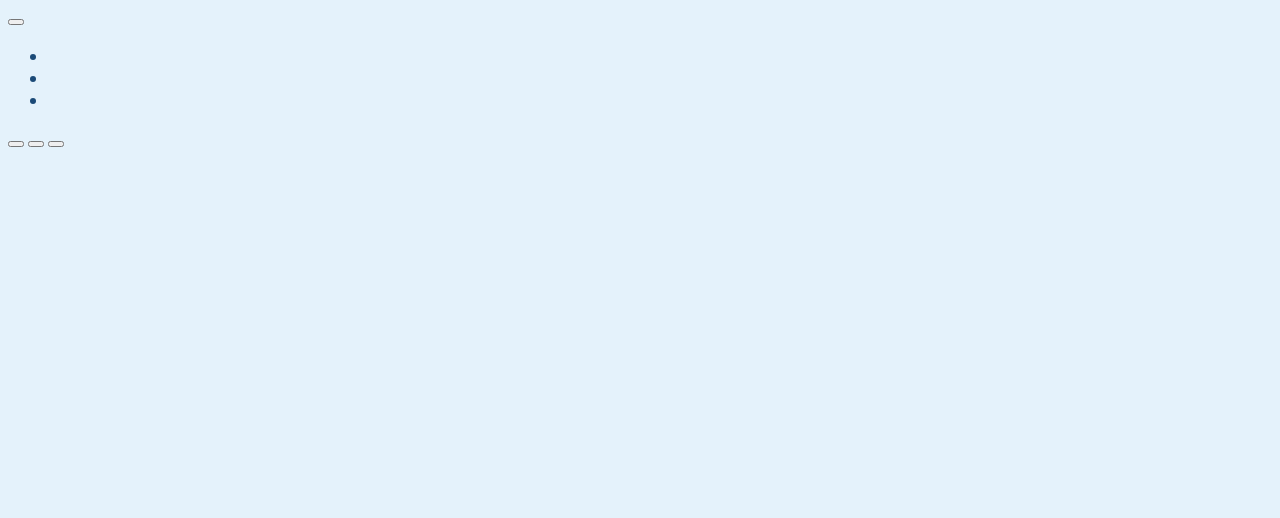
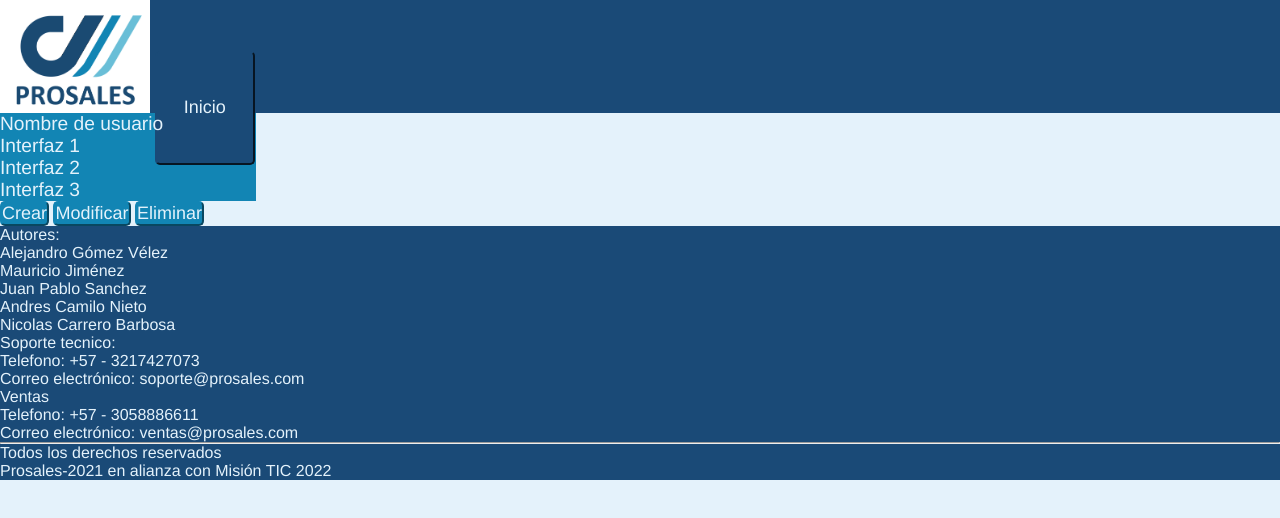
Before and after one commit to juan5339/Ciclo-3minTic, a plain HTML site: page Interfaces/index.html in a window 1280 px wide. Drawn offline with Linux system fonts and the light colour scheme.

Commit message:
ultimos cambios 23 de septiembre

```diff
--- a/Interfaces/estilos.scss
+++ b/Interfaces/estilos.scss
@@ -3,24 +3,58 @@ $themeColor2: #1285B4;
 $themeColor3: #69BED7;
 $themeColor4: #E4F2FB;
 
-$fontPage: helvetica;
+$headerHeigh: 3cm;
 
+*{
+    margin: 0;
+    padding: 0;
+    text-decoration: none;
+    list-style: none;
+    font: 100% Helvetica, sans-serif;
+}
 
 body {
     background-color: $themeColor4;
-    font: $fontPage;
     font-size: medium;
+    color: $themeColor1;
+    margin: 0px;
+}
+header{
+    background-color: $themeColor1;
+    color: $themeColor4;
+    height: $headerHeigh;
+    button{
+        background-color: $themeColor1;
+        color: $themeColor4;
+        width: 100px;
+        height: $headerHeigh;
+        border-color: $themeColor1;
+
+    }
+    img{
+        width: auto;
+        height: $headerHeigh;
+    }
 }
 nav {
-    color: $themeColor1;
-    font: $fontPage;
+    background-color: $themeColor2;
     font-size: larger;
-    font-style: $themeColor4;
-    size: 3cm;
+    color: $themeColor4;
+    width: 20%;
 }
 button{
-    color: $themeColor2;
-    font: $fontPage;
+    background-color: $themeColor2;
     font-size: large;
-    font-style: $themeColor4;
+    color: $themeColor4;
+    border-radius: 5px;
+    border-color: $themeColor2;
 }
+footer{
+
+    background-color: $themeColor1;
+    color: $themeColor4;
+    p{
+        font-size: medium;
+    }
+
+}
--- a/Interfaces/index.html
+++ b/Interfaces/index.html
@@ -10,43 +10,39 @@
 </head>
 <body>
     <header>
-        <link rel="Logo" href="Logo.png">
+        <img src="Logo.png">
 
         <button>
-
+            <p>
+                Inicio
+            </p>
         </button>
-
-
     </header>
 
     <nav>
+        Nombre de usuario
+
         <ul>
             <li>
-
+                Interfaz 1
             </li>
             <li>
-
+                Interfaz 2
             </li>
             <li>
-
+                Interfaz 3
             </li>
-
-
-
         </ul>
-
-
-
     </nav>
     <div>
         <button>
-
+            Crear
         </button>
         <button>
-
+            Modificar
         </button>
         <button>
-
+            Eliminar
         </button>
         <table>
 
@@ -57,12 +53,32 @@
 
 
     <footer>
-        <address>
 
-        </address>
+        <p id="miembros">
+            <h3>Autores:</h3>
+            Alejandro Gómez Vélez <br>
+            Mauricio Jiménez<br>
+            Juan Pablo Sanchez<br>
+            Andres Camilo Nieto<br>
+            Nicolas Carrero Barbosa<br>
+        </p>
 
+        <p id="soporte">
+            <h3>Soporte tecnico:</h3>
+            Telefono: +57 - 3217427073<br>
+            Correo electrónico: soporte@prosales.com
+        </p>
 
-
+        <p id="ventas">
+            <h3>Ventas</h3>
+            Telefono: +57 - 3058886611<br>
+            Correo electrónico: ventas@prosales.com
+        </p>
+        <hr>
+        <p id="derechos">
+            Todos los derechos reservados<br>
+            Prosales-2021 en alianza con Misión TIC 2022
+        </p>
     </footer>
 </body>
 </html>
```
Also changed, not shown: Interfaces/estilos.css, 1 other file.
